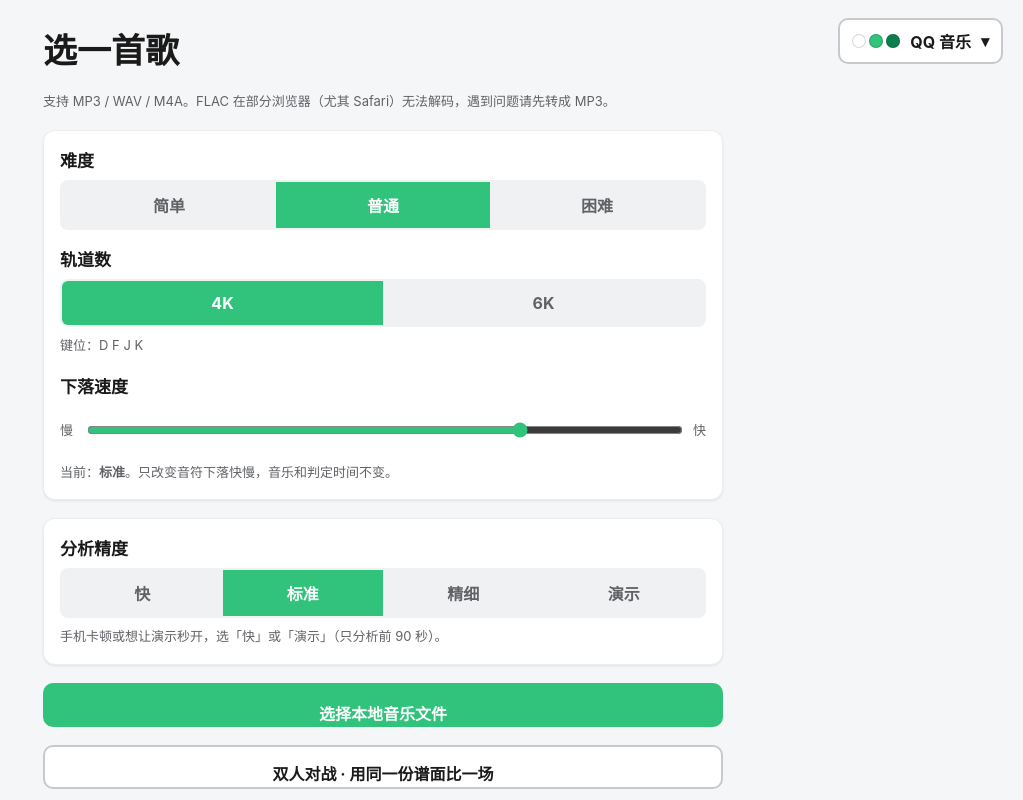
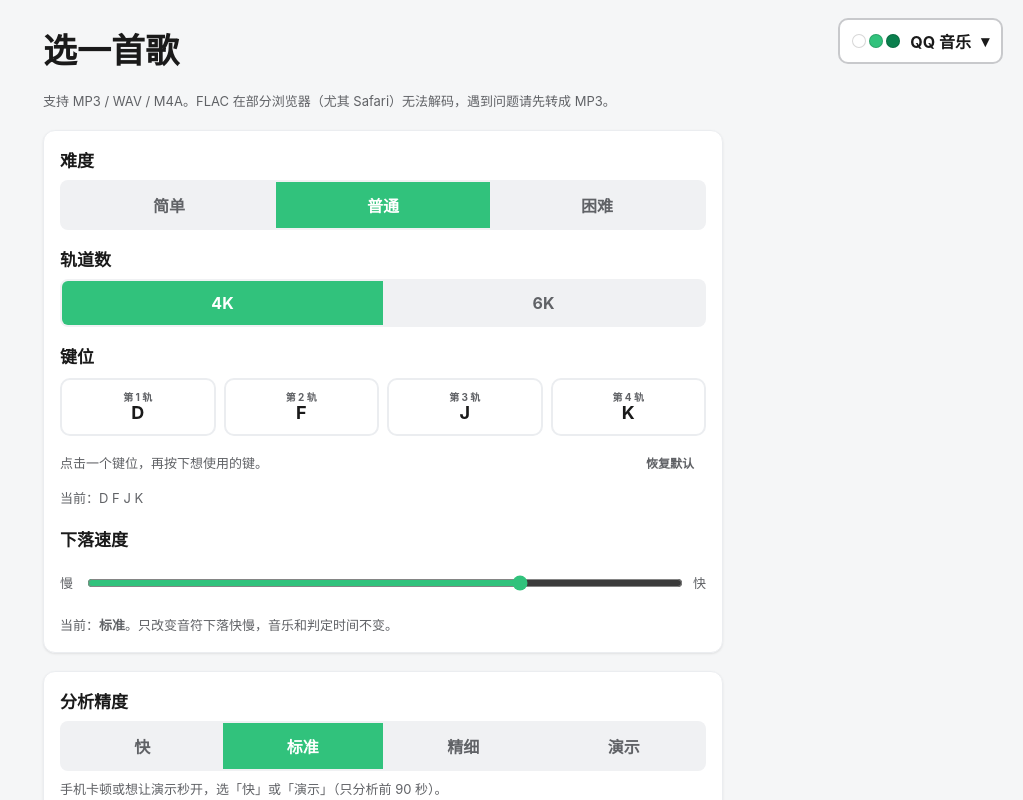
Before and after one commit to RICKB34/MusicPlay, a React (Vite) app: page / in a window 1280 px wide. Both pictures are taken after a click on the button "点击开始". Shown: the whole page, without its empty margins (257-1280 px from the left). Built offline with nearby package versions, Linux system fonts and the light colour scheme.

Commit message:
feat: add custom key bindings

```diff
--- a/src/core/engine.ts
+++ b/src/core/engine.ts
@@ -49,6 +49,8 @@ export interface EngineOptions {
   theme?: RenderTheme
   /** 显示判定偏差数值（调试用）。 */
   showDelta?: boolean
+  /** 每轨的 KeyboardEvent.code，顺序与 chart.columns 一致。 */
+  keyBindings?: readonly string[]
   /**
    * 鼓点序列（秒 + 强度），从原曲起音中筛出，见 `analysis/drumHit.ts`。
    *
@@ -165,6 +167,7 @@ export class RhythmGame {
 
     this.input = new InputManager(opts.canvas, {
       columns: opts.chart.columns,
+      keyBindings: opts.keyBindings,
       // 传入 getter 而非快照值：判定必须读到"按下那一刻"的时钟
       getSongTime: () => this.clock.songTime(),
       onLaneDown: (lane, t) => this.handleLaneDown(lane, t),
--- a/src/core/input.ts
+++ b/src/core/input.ts
@@ -13,34 +13,22 @@
  *    代码路径唯一。`pointercancel` 也必须处理，否则手指滑出元素后
  *    该轨道会永远卡在"按下"状态。
  *
- * 键位选 D F J K（4K）/ S D F J K L（6K）：跨越键盘左右两区，
- * 规避廉价薄膜键盘的按键冲突（鬼键）。演示机不一定有无冲键盘。
+ * 默认键位选 D F J K（4K）/ S D F J K L（6K）：跨越键盘左右两区，
+ * 规避廉价薄膜键盘的按键冲突（鬼键）。玩家可以在设置里逐轨改键。
  */
+
+import { buildKeymap, DEFAULT_KEY_BINDINGS } from './keymap'
 
 export type LaneHandler = (lane: number, songTimeSec: number) => void
 
 export interface InputOptions {
   columns: 4 | 6
+  /** 每轨的 KeyboardEvent.code。不传或长度不匹配时使用默认键位。 */
+  keyBindings?: readonly string[]
   /** 读取当前歌曲时刻（秒）。判定就在输入回调里同步用它。 */
   getSongTime: () => number
   onLaneDown: LaneHandler
   onLaneUp?: LaneHandler
-}
-
-const KEYMAP_4K: Record<string, number> = {
-  KeyD: 0,
-  KeyF: 1,
-  KeyJ: 2,
-  KeyK: 3,
-}
-
-const KEYMAP_6K: Record<string, number> = {
-  KeyS: 0,
-  KeyD: 1,
-  KeyF: 2,
-  KeyJ: 3,
-  KeyK: 4,
-  KeyL: 5,
 }
 
 export class InputManager {
@@ -59,7 +47,10 @@ export class InputManager {
   constructor(el: HTMLElement, opts: InputOptions) {
     this.el = el
     this.opts = opts
-    this.keymap = opts.columns === 6 ? KEYMAP_6K : KEYMAP_4K
+    const keys = opts.keyBindings?.length === opts.columns
+      ? opts.keyBindings
+      : DEFAULT_KEY_BINDINGS[opts.columns]
+    this.keymap = buildKeymap(keys)
     this.lanePressed = new Array(opts.columns).fill(false)
 
     el.style.touchAction = 'none'
@@ -181,8 +172,3 @@ export class InputManager {
     this.heldKeys.clear()
   }
 }
-
-/** 键位提示文案，显示在设置页与游戏内。 */
-export function keyHint(columns: 4 | 6): string {
-  return columns === 6 ? 'S D F  J K L' : 'D F  J K'
-}
--- /dev/null
+++ b/src/core/keymap.ts
@@ -0,0 +1,143 @@
+/**
+ * Keyboard bindings shared by settings persistence, the settings UI, and input.
+ *
+ * Bindings store KeyboardEvent.code values, not localized key labels. This keeps
+ * DFJK-style layouts stable across keyboard layouts and IMEs.
+ */
+
+export type KeyColumns = 4 | 6
+
+export interface KeyBindings {
+  4: readonly string[]
+  6: readonly string[]
+}
+
+export const DEFAULT_KEY_BINDINGS: KeyBindings = {
+  4: ['KeyD', 'KeyF', 'KeyJ', 'KeyK'],
+  6: ['KeyS', 'KeyD', 'KeyF', 'KeyJ', 'KeyK', 'KeyL'],
+}
+
+const UNBINDABLE_KEY_CODES = new Set([
+  'Escape',
+  'Tab',
+  'CapsLock',
+  'NumLock',
+  'ScrollLock',
+  'PrintScreen',
+  'Pause',
+  'ContextMenu',
+  'ShiftLeft',
+  'ShiftRight',
+  'ControlLeft',
+  'ControlRight',
+  'AltLeft',
+  'AltRight',
+  'MetaLeft',
+  'MetaRight',
+])
+
+const KEY_CODE_LABELS: Record<string, string> = {
+  Space: 'Space',
+  Enter: 'Enter',
+  NumpadEnter: 'Num Enter',
+  Backspace: 'Backspace',
+  Delete: 'Delete',
+  Insert: 'Insert',
+  Home: 'Home',
+  End: 'End',
+  PageUp: 'Page Up',
+  PageDown: 'Page Down',
+  ArrowUp: '↑',
+  ArrowDown: '↓',
+  ArrowLeft: '←',
+  ArrowRight: '→',
+  Semicolon: ';',
+  Equal: '=',
+  Comma: ',',
+  Minus: '-',
+  Period: '.',
+  Slash: '/',
+  Backquote: '`',
+  BracketLeft: '[',
+  Backslash: '\\',
+  BracketRight: ']',
+  Quote: "'",
+  NumpadAdd: 'Num +',
+  NumpadSubtract: 'Num -',
+  NumpadMultiply: 'Num *',
+  NumpadDivide: 'Num /',
+  NumpadDecimal: 'Num .',
+}
+
+export function isBindableKeyCode(code: unknown): code is string {
+  return typeof code === 'string' && code.length > 0 && code !== 'Unidentified' && !UNBINDABLE_KEY_CODES.has(code)
+}
+
+export function cloneKeyBindings(bindings: KeyBindings = DEFAULT_KEY_BINDINGS): KeyBindings {
+  return {
+    4: [...bindings[4]],
+    6: [...bindings[6]],
+  }
+}
+
+export function normalizeBindingSet(value: unknown, columns: KeyColumns): string[] {
+  const fallback = [...DEFAULT_KEY_BINDINGS[columns]]
+  if (!Array.isArray(value) || value.length !== columns) return fallback
+
+  const output: string[] = []
+  const used = new Set<string>()
+
+  for (let i = 0; i < columns; i++) {
+    const code = value[i]
+    if (!isBindableKeyCode(code) || used.has(code)) {
+      output.push('')
+      continue
+    }
+    output.push(code)
+    used.add(code)
+  }
+
+  for (let i = 0; i < columns; i++) {
+    if (output[i]) continue
+    const replacement = fallback.find((code) => !used.has(code)) ?? fallback[i] ?? ''
+    output[i] = replacement
+    used.add(replacement)
+  }
+
+  return output
+}
+
+export function normalizeKeyBindings(value: unknown): KeyBindings {
+  const source = value && typeof value === 'object' ? (value as Record<string, unknown>) : {}
+  return {
+    4: normalizeBindingSet(source['4'], 4),
+    6: normalizeBindingSet(source['6'], 6),
+  }
+}
+
+export function buildKeymap(codes: readonly string[]): Record<string, number> {
+  const keymap: Record<string, number> = {}
+  codes.forEach((code, lane) => {
+    if (!isBindableKeyCode(code) || keymap[code] !== undefined) return
+    keymap[code] = lane
+  })
+  return keymap
+}
+
+export function keyLabel(code: string): string {
+  if (KEY_CODE_LABELS[code]) return KEY_CODE_LABELS[code]
+  if (/^Key[A-Z]$/.test(code)) return code.slice(3)
+  if (/^Digit[0-9]$/.test(code)) return code.slice(5)
+  if (/^Numpad[0-9]$/.test(code)) return `Num ${code.slice(6)}`
+  if (/^F[0-9]{1,2}$/.test(code)) return code
+  return code.replace(/^Intl/, '')
+}
+
+export function keyHint(
+  columns: KeyColumns,
+  bindings: KeyBindings = DEFAULT_KEY_BINDINGS,
+): string {
+  const labels = bindings[columns].map(keyLabel)
+  const split = Math.ceil(columns / 2)
+  return `${labels.slice(0, split).join(' ')}  ${labels.slice(split).join(' ')}`
+}
--- a/src/state/settings.ts
+++ b/src/state/settings.ts
@@ -6,6 +6,7 @@
  */
 
 import type { Difficulty } from '../types'
+import { cloneKeyBindings, normalizeKeyBindings, type KeyBindings } from '../core/keymap'
 import { DEFAULT_THEME_KEY, normalizeThemeKey, type ThemeKey } from './theme'
 
 export interface Settings {
@@ -19,6 +20,8 @@ export interface Settings {
   difficulty: Difficulty
   /** 是否显示判定偏差数值（调试用）。 */
   showDelta: boolean
+  /** 4K / 6K 各自保存一套物理键位，值为 KeyboardEvent.code。 */
+  keyBindings: KeyBindings
   /** 分析档位。移动端卡顿时降到 fast 或 demo。 */
   analysisProfile: 'fast' | 'balanced' | 'precise' | 'demo'
   /**
@@ -34,6 +37,7 @@ export const DEFAULT_SETTINGS: Settings = {
   columns: 4,
   difficulty: 'normal',
   showDelta: false,
+  keyBindings: cloneKeyBindings(),
   analysisProfile: 'balanced',
   theme: DEFAULT_THEME_KEY,
 }
@@ -55,7 +59,7 @@ const KEY = 'rhythm-forge:settings:v1'
 export function loadSettings(): Settings {
   try {
     const raw = localStorage.getItem(KEY)
-    if (!raw) return { ...DEFAULT_SETTINGS }
+    if (!raw) return { ...DEFAULT_SETTINGS, keyBindings: cloneKeyBindings(DEFAULT_SETTINGS.keyBindings) }
     const parsed = JSON.parse(raw) as Partial<Settings> & { chartSource?: unknown }
     delete parsed.chartSource
     // 逐字段回落，避免旧版本存档缺字段导致 undefined 扩散。
@@ -65,10 +69,11 @@ export function loadSettings(): Settings {
       ...DEFAULT_SETTINGS,
       ...parsed,
       approachMs: normalizeApproachMs(parsed.approachMs),
+      keyBindings: normalizeKeyBindings(parsed.keyBindings),
       theme: normalizeThemeKey(parsed.theme),
     }
   } catch {
-    return { ...DEFAULT_SETTINGS }
+    return { ...DEFAULT_SETTINGS, keyBindings: cloneKeyBindings(DEFAULT_SETTINGS.keyBindings) }
   }
 }
 
--- a/src/styles.css
+++ b/src/styles.css
@@ -1892,6 +1892,84 @@ input[type='range'] {
   min-height: 44px;
 }
 
+.keybindings {
+  margin-top: 10px;
+}
+
+.keybinding-grid {
+  display: grid;
+  gap: 8px;
+}
+
+.keybinding-key {
+  --btn-bg: var(--input-bg);
+  --btn-fg: var(--input-fg);
+  --btn-border-c: var(--divider);
+  --btn-bg-hover: var(--input-bg);
+  --btn-fg-hover: var(--accent-text);
+  --btn-border-c-hover: var(--accent);
+  --btn-shadow: none;
+  --btn-shadow-hover: none;
+  --btn-shadow-active: none;
+  --lift: none;
+  --press: none;
+  display: flex;
+  min-width: 0;
+  min-height: 58px;
+  flex-direction: column;
+  align-items: center;
+  justify-content: center;
+  gap: 2px;
+  padding: 7px 5px;
+}
+
+.keybinding-key[data-capturing='true'] {
+  --btn-border-c: var(--accent);
+  --btn-fg: var(--accent-text);
+  box-shadow: 0 0 0 3px color-mix(in srgb, var(--accent) 22%, transparent);
+}
+
+.keybinding-key__lane {
+  font-size: 10px;
+  line-height: 1;
+  color: var(--text-dim);
+  text-transform: var(--tt-label);
+  letter-spacing: var(--ls-label);
+}
+
+.keybinding-key__value {
+  min-width: 0;
+  overflow-wrap: anywhere;
+  font-size: 18px;
+  line-height: 1.05;
+}
+
+.keybinding-actions {
+  display: flex;
+  align-items: center;
+  justify-content: space-between;
+  gap: 10px;
+  flex-wrap: wrap;
+  margin-top: 8px;
+}
+
+.keybinding-actions .muted {
+  min-width: 180px;
+  flex: 1;
+}
+
+.keybinding-actions button {
+  min-height: 36px;
+  padding: 6px 10px;
+  font-size: 12px;
+}
+
+.keybinding-notice {
+  margin: 8px 0 0;
+  font-size: 12px;
+  color: var(--warning);
+}
+
 /* ══════════════ 遮罩 ══════════════
  * 倒计时数字的颜色继承自 body 的 --text，所以遮罩必须跟着主题走：
  * QQ 主题下 --text 是深色，配深色遮罩会让倒计时直接消失。
--- a/src/ui/GameScreen.tsx
+++ b/src/ui/GameScreen.tsx
@@ -92,6 +92,7 @@ export function GameScreen({
       userOffsetSec: settings.userOffsetMs / 1000,
       leadSec,
       showDelta: settings.showDelta,
+      keyBindings: settings.keyBindings[chart.columns],
       // 主题只在挂载时读一次。依赖数组恒为空是刻意的——把 settings.theme 加进去
       // 会在切主题时重挂载游戏，音频图重连、当前这局直接报废。
       theme: renderThemeOf(settings.theme),
--- /dev/null
+++ b/src/ui/KeyBindingEditor.tsx
@@ -0,0 +1,104 @@
+import { useEffect, useState } from 'react'
+import { DEFAULT_KEY_BINDINGS, isBindableKeyCode, keyLabel, type KeyColumns } from '../core/keymap'
+
+interface Props {
+  columns: KeyColumns
+  value: readonly string[]
+  onChange: (bindings: string[]) => void
+}
+
+export function KeyBindingEditor({ columns, value, onChange }: Props) {
+  const [capturing, setCapturing] = useState<number | null>(null)
+  const [notice, setNotice] = useState<string | null>(null)
+
+  useEffect(() => {
+    setCapturing(null)
+    setNotice(null)
+  }, [columns])
+
+  useEffect(() => {
+    if (capturing === null) return
+
+    const onKeyDown = (e: KeyboardEvent) => {
+      if (e.repeat || e.metaKey || e.ctrlKey || e.altKey) return
+      e.preventDefault()
+      e.stopPropagation()
+
+      if (e.code === 'Escape') {
+        setCapturing(null)
+        setNotice(null)
+        return
+      }
+
+      if (!isBindableKeyCode(e.code)) {
+        setNotice('这个键不能用于游戏，请换一个。')
+        return
+      }
+
+      const next = [...value]
+      const previous = next[capturing] ?? ''
+      const conflict = next.findIndex((code, index) => index !== capturing && code === e.code)
+      next[capturing] = e.code
+      if (conflict >= 0) next[conflict] = previous
+
+      onChange(next)
+      setCapturing(null)
+      setNotice(null)
+    }
+
+    window.addEventListener('keydown', onKeyDown, true)
+    return () => window.removeEventListener('keydown', onKeyDown, true)
+  }, [capturing, onChange, value])
+
+  return (
+    <div className="keybindings">
+      <div
+        className="keybinding-grid"
+        style={{ gridTemplateColumns: `repeat(${columns}, minmax(0, 1fr))` }}
+      >
+        {value.map((code, lane) => {
+          const isCapturing = capturing === lane
+          return (
+            <button
+              key={lane}
+              type="button"
+              className="keybinding-key"
+              data-capturing={isCapturing}
+              aria-pressed={isCapturing}
+              aria-label={`第 ${lane + 1} 轨按键：${keyLabel(code)}`}
+              title={isCapturing ? '按下新按键，Esc 取消' : '点击后按下这个轨道要使用的键'}
+              onClick={() => {
+                setNotice(null)
+                setCapturing((current) => (current === lane ? null : lane))
+              }}
+            >
+              <span className="keybinding-key__lane">第 {lane + 1} 轨</span>
+              <strong className="keybinding-key__value">
+                {isCapturing ? '按键…' : keyLabel(code)}
+              </strong>
+            </button>
+          )
+        })}
+      </div>
+
+      <div className="keybinding-actions">
+        <span className="muted">
+          {capturing === null ? '点击一个键位，再按下想使用的键。' : '请按下新按键，Esc 取消。'}
+        </span>
+        <button
+          type="button"
+          className="ghost"
+          onClick={() => {
+            onChange([...DEFAULT_KEY_BINDINGS[columns]])
+            setCapturing(null)
+            setNotice(null)
+          }}
+        >
+          恢复默认
+        </button>
+      </div>
+
+      {notice && <p className="keybinding-notice">{notice}</p>}
+    </div>
+  )
+}
--- a/src/ui/SongSelect.tsx
+++ b/src/ui/SongSelect.tsx
@@ -11,8 +11,9 @@ import {
   normalizeApproachMs,
   type Settings,
 } from '../state/settings'
-import { keyHint } from '../core/input'
+import { keyHint, type KeyBindings, type KeyColumns } from '../core/keymap'
 import { ThemePicker } from './ThemePicker'
+import { KeyBindingEditor } from './KeyBindingEditor'
 
 interface Props {
   settings: Settings
@@ -41,6 +42,17 @@ function fallSpeedLabel(approachMs: number): string {
   if (approachMs >= 800) return '标准'
   if (approachMs >= 650) return '快'
   return '很快'
+}
+
+function withKeyBindings(
+  settings: Settings,
+  columns: KeyColumns,
+  bindings: readonly string[],
+): KeyBindings {
+  return {
+    4: columns === 4 ? [...bindings] : settings.keyBindings[4],
+    6: columns === 6 ? [...bindings] : settings.keyBindings[6],
+  }
 }
 
 export function SongSelect(props: Props) {
@@ -92,8 +104,16 @@ export function SongSelect(props: Props) {
             </button>
           ))}
         </div>
+        <h2 style={{ marginTop: 16 }}>键位</h2>
+        <KeyBindingEditor
+          columns={settings.columns}
+          value={settings.keyBindings[settings.columns]}
+          onChange={(bindings) =>
+            onChange({ keyBindings: withKeyBindings(settings, settings.columns, bindings) })
+          }
+        />
         <p className="muted" style={{ marginTop: 8 }}>
-          键位：{keyHint(settings.columns)}
+          当前：{keyHint(settings.columns, settings.keyBindings)}
         </p>
 
         <h2 style={{ marginTop: 16 }}>下落速度</h2>
```
Also changed, not shown: 2 other files (tests, documents, lock files or other folders).
